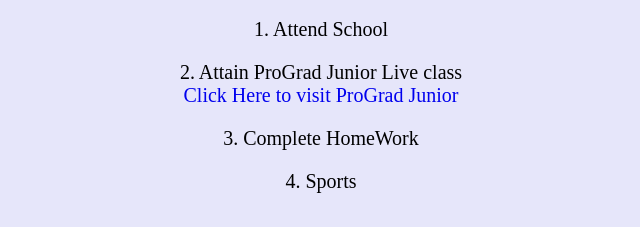
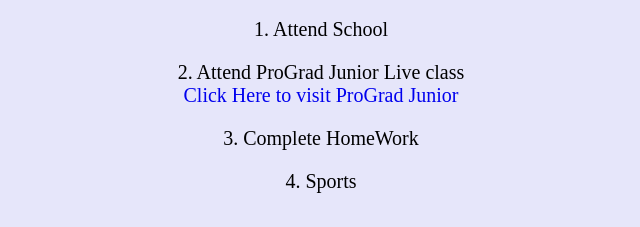
Before and after one commit to riyaraipure/S7G5-7, a plain HTML site: page index.html in a window 1280 px wide. Shown: the part 447-674 px from the top of the page, 319-959 px from the left. Drawn offline with Linux system fonts and the light colour scheme; a web font is replaced by a local one.

Commit message:
Update index.html

```diff
--- a/index.html
+++ b/index.html
@@ -15,7 +15,7 @@
     <div>
         <p>1. Attend School</p>
         <p>
-            2. Attain ProGrad Junior Live class
+            2. Attend ProGrad Junior Live class
             <br>
             <a href="https://progradjr.github.io/name-card-day2/">Click Here to visit ProGrad Junior</a>
         </p>
```
